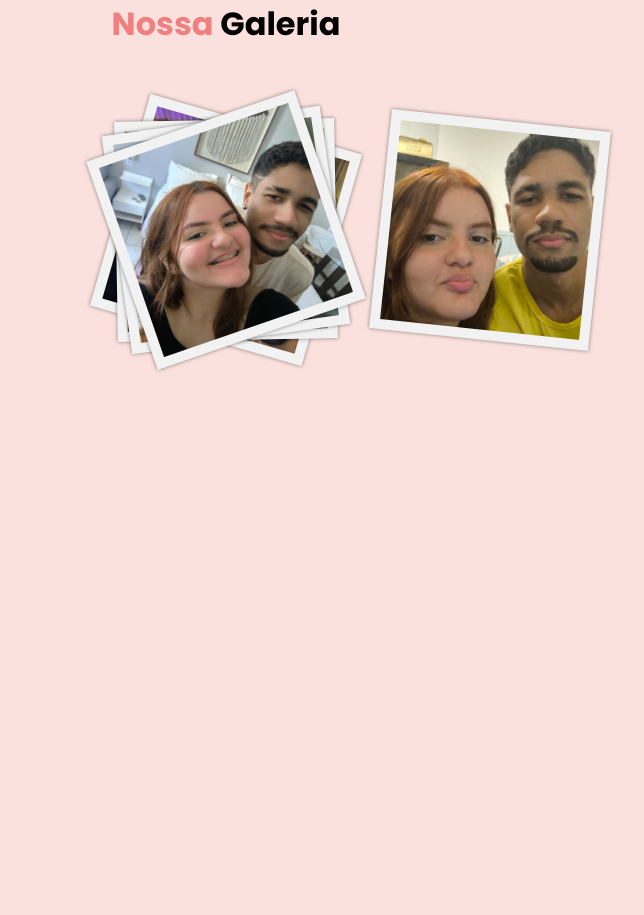
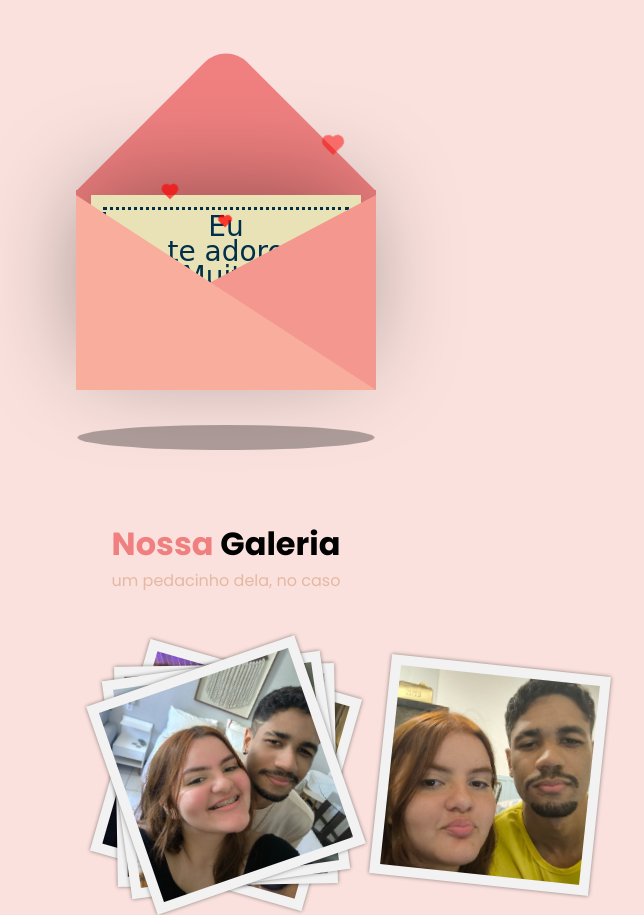
Before and after one commit to MarcusFrancisquini/para-iasmin, a plain HTML site: page index.html in a window 1280 px wide. Shown: the whole page, without its empty margins (414-1058 px from the left). Before the commit the page ends 800 px from the top, so only its background shows below. Drawn offline with Linux system fonts and the light colour scheme.

Commit message:
:sparkles: FEAT: Cartinha de amor

```diff
--- a/index.html
+++ b/index.html
@@ -15,8 +15,32 @@
     />
   </head>
   <body>
+    <!-- LOVE LETTER -->
+    <div class="container">
+      <div class="valentines">
+        <div class="envelope"></div>
+        <div class="front"></div>
+        <div class="card">
+          <div class="text">
+            Eu</br>te adoro</br> Muito!
+          </div>
+          <div class="heart"></div>
+          <div class="hearts">
+            <div class="one"></div>
+            <div class="two"></div>
+            <div class="three"></div>
+            <div class="four"></div>
+            <div class="five"></div>
+          </div>
+        </div>
+      </div>
+      <div class="shadow"></div>
+    </div>
     <!-- GALLERY -->
-    <h1 class="gallery-title"><span>Nossa</span> Galeria</h1>
+    <div class="gallery-title">
+      <h1><span>Nossa</span> Galeria</h1>
+      <p>um pedacinho dela, no caso</p>
+    </div>
     <div class="gallery">
       <img src="images/gallery/foto-01.jpg" />
       <img src="images/gallery/foto-02.jpg" />
@@ -24,5 +48,7 @@
       <img src="images/gallery/foto-04.jpg" />
       <img src="images/gallery/foto-05.jpg" />
     </div>
+    <!-- JAVASCRIPT -->
+    <script src="js/loveLetter.js"></script>
   </body>
 </html>
--- /dev/null
+++ b/js/loveLetter.js
@@ -0,0 +1,16 @@
+document.addEventListener("DOMContentLoaded", function () {
+  const container = document.querySelector(".container");
+  const card = document.querySelector(".card");
+
+  container.addEventListener("mouseenter", () => {
+    // anima para top: -90px
+    card.style.transition = "top 1s";
+    card.style.top = "-90px";
+  });
+
+  container.addEventListener("mouseleave", () => {
+    // volta para top: 0
+    card.style.transition = "top 1s";
+    card.style.top = "0";
+  });
+});
```
